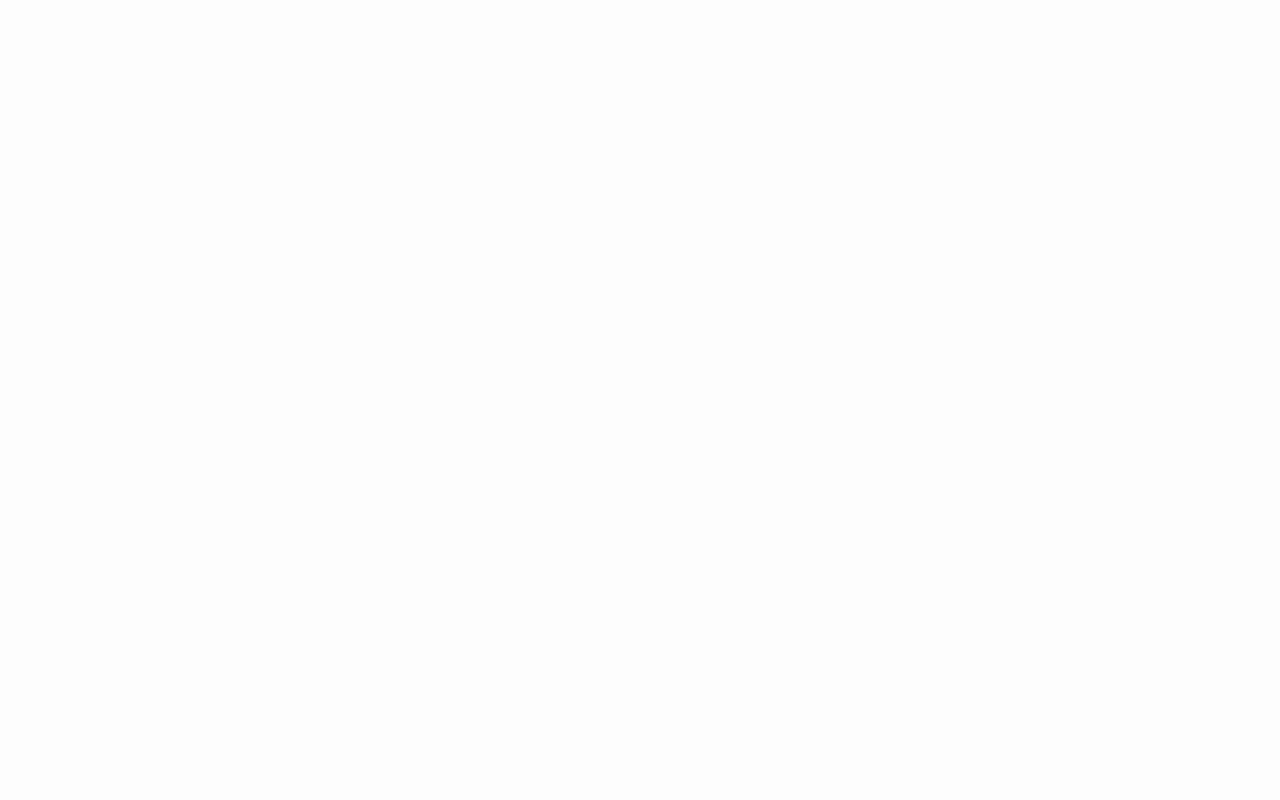
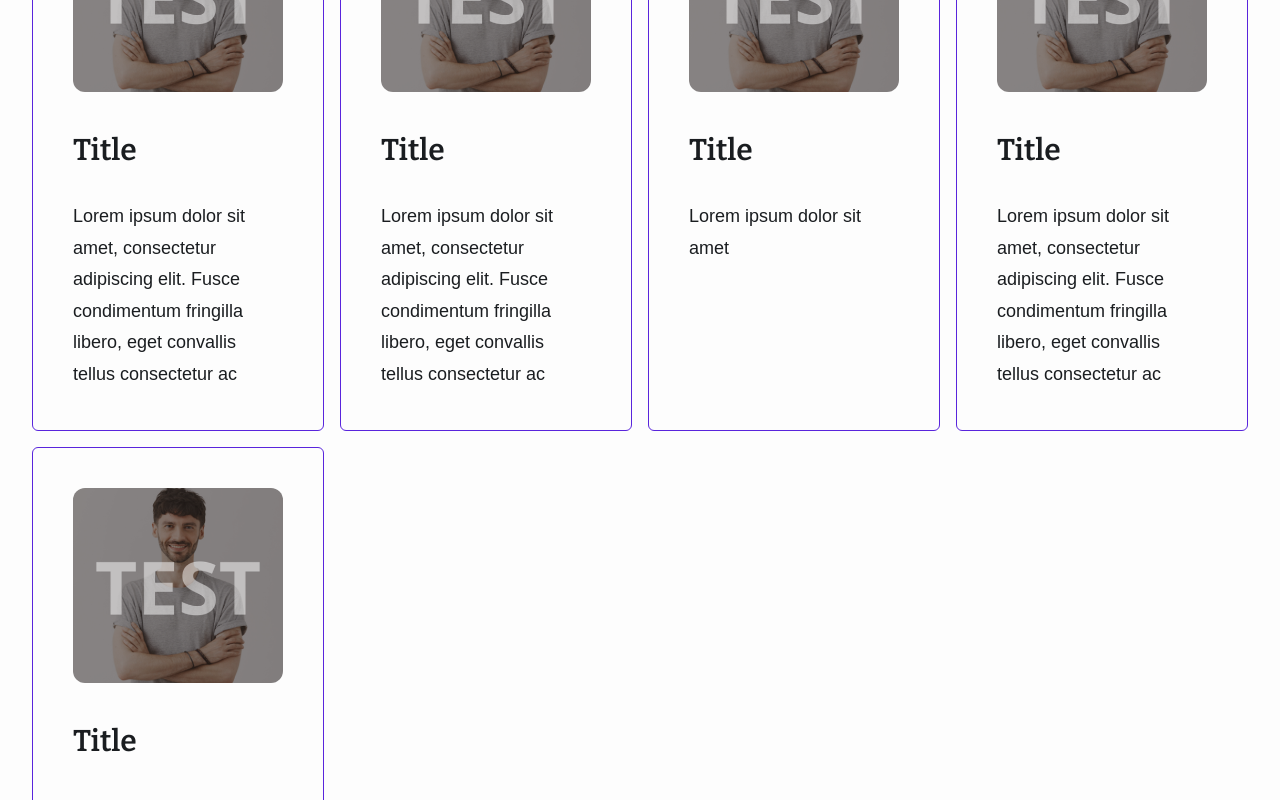
Before and after one commit to marboqmar/starter, a React (Vite) app: page /organisms in a window 1280 px wide. Shown: the part 1960-2760 px from the top of the page. Before the commit the page ends 1721 px from the top, so only its background shows below. Built offline with nearby package versions, Linux system fonts and the light colour scheme; a web font is replaced by a local one.

Commit message:
Added card grid organism

```diff
--- /dev/null
+++ b/src/components/organisms/CardGrid/CardGrid.css
@@ -0,0 +1,14 @@
+/* Ensures all rows are equal height */
+.card-grid {
+  grid-auto-rows: 1fr;
+}
+
+.card-wrapper {
+  display: flex;
+  flex-direction: column;
+}
+
+/* Ensure cards occupy the whole height available */
+.card-wrapper > * {
+  flex-grow: 1;
+}
--- /dev/null
+++ b/src/components/organisms/CardGrid/CardGrid.jsx
@@ -0,0 +1,66 @@
+import './CardGrid.css';
+import { classNames } from '../../../utils/helpers';
+
+/**
+ * Card grid component
+ *
+ * Component props
+ * @param {string} [className] - Additional CSS classes.
+ * @param {1 | 2 | 3 | 6} [cardsPerRowMob=1] - Number of cards per row on mobile.
+ * @param {1 | 2 | 3 | 4 | 6 | 12} [cardsPerRowTab=2] - Number of cards per row on tablet.
+ * @param {1 | 2 | 3 | 4 | 6 | 12} [cardsPerRowDes=4] - Number of cards per row on desktop.
+ * @param {node} children - The cards to put on the grid.
+ * @param {object} [rest] - Additional props passed.
+ *
+ *
+ * @example
+ * <CardGrid cardsPerRowMob={2} cardsPerRowTab={3} cardsPerRowDes={6}>
+ *   <Card .../>
+ *   <Card .../>
+ * </CardGrid>
+ */
+
+export const CardGrid = ({
+  className = '',
+  children,
+  cardsPerRowMob = 1,
+  cardsPerRowTab = 2,
+  cardsPerRowDes = 4,
+  ...rest
+}) => {
+  const validateSpan = (requestedColsPerRow, validOptions, defaultValue, totalColumns = 12) => {
+    const colsPerRow = validOptions.includes(requestedColsPerRow)
+      ? requestedColsPerRow
+      : defaultValue;
+
+    return totalColumns / colsPerRow;
+  };
+
+  const validCardsPerRowMob = [1, 2, 3, 6];
+  const validCardsPerRowTab = [1, 2, 3, 4, 6, 12];
+
+  const mobileSpan = validateSpan(cardsPerRowMob, validCardsPerRowMob, 1, 6);
+  const tabletSpan = validateSpan(cardsPerRowTab, validCardsPerRowTab, 2, 12);
+  const desktopSpan = validateSpan(cardsPerRowDes, validCardsPerRowTab, 4, 12);
+
+  // Ensure children is an array so .map doesn't crash if there's only one child
+  const childrenArray = Array.isArray(children) ? children : [children];
+
+  return (
+    <div className={classNames('card-grid grid', className)} {...rest}>
+      {childrenArray.map((card, index) => (
+        <div
+          key={index}
+          className={classNames(
+            'card-wrapper',
+            `col-span-${mobileSpan}`,
+            `col-span-tablet-${tabletSpan}`,
+            `col-span-desktop-${desktopSpan}`,
+          )}
+        >
+          {card}
+        </div>
+      ))}
+    </div>
+  );
+};
--- a/src/css/global/grid-utils.css
+++ b/src/css/global/grid-utils.css
@@ -119,10 +119,6 @@
 
 .col-span-6 {
   grid-column: span 6;
-}
-
-.col-span-12 {
-  grid-column: span 12;
 }
 
 /* Grid column span - tablet */
--- a/src/pages/Organisms.jsx
+++ b/src/pages/Organisms.jsx
@@ -3,6 +3,7 @@ import { Breadcrumbs } from '../components/molecules/Breadcrumbs/Breadcrumbs';
 import { Heading } from '../components/atoms/Heading/Heading';
 import { AccordionShowcase } from '../showcases/organisms/AccordionShowcase/AccordionShowcase';
 import { CardShowcase } from '../showcases/organisms/CardShowcase/CardShowcase';
+import { CardGridShowcase } from '../showcases/organisms/CardGridShowcase/CardGridShowcase';
 
 const breadcrumbsInfo = [
   { label: 'Home', href: '/' },
@@ -22,6 +23,9 @@ export const Organisms = () => {
 
         {/* Card */}
         <CardShowcase />
+
+        {/* Card grid */}
+        <CardGridShowcase />
       </div>
     </div>
   );
--- /dev/null
+++ b/src/showcases/organisms/CardGridShowcase/CardGridShowcase.jsx
@@ -0,0 +1,48 @@
+import { CardGrid } from '../../../components/organisms/CardGrid/CardGrid';
+import { Heading } from '../../../components/atoms/Heading/Heading';
+import { Card } from '../../../components/organisms/Card/Card';
+import { Paragraph } from '../../../components/atoms/Paragraph/Paragraph';
+
+export const CardGridShowcase = () => {
+  return (
+    <div className="card-grid-showcase showcase-item">
+      <Heading>Card grid</Heading>
+      <Paragraph>
+        The number of cards per row can be modified with the variables <code>cardsPerRowMob</code>,{' '}
+        <code>cardsPerRowTab</code>, and <code>cardsPerRowDes</code>.
+      </Paragraph>
+      <CardGrid>
+        <Card
+          title="Title"
+          body="Lorem ipsum dolor sit amet, consectetur adipiscing elit. Fusce condimentum fringilla libero, eget convallis tellus consectetur ac"
+          imageSrc="/assets/images/test-image-md.png"
+          to="/"
+        />
+        <Card
+          title="Title"
+          body="Lorem ipsum dolor sit amet, consectetur adipiscing elit. Fusce condimentum fringilla libero, eget convallis tellus consectetur ac"
+          imageSrc="/assets/images/test-image-md.png"
+          to="/"
+        />
+        <Card
+          title="Title"
+          body="Lorem ipsum dolor sit amet"
+          imageSrc="/assets/images/test-image-md.png"
+          to="/"
+        />
+        <Card
+          title="Title"
+          body="Lorem ipsum dolor sit amet, consectetur adipiscing elit. Fusce condimentum fringilla libero, eget convallis tellus consectetur ac"
+          imageSrc="/assets/images/test-image-md.png"
+          to="/"
+        />
+        <Card
+          title="Title"
+          body="Lorem ipsum dolor sit amet"
+          imageSrc="/assets/images/test-image-md.png"
+          to="/"
+        />
+      </CardGrid>
+    </div>
+  );
+};
```
